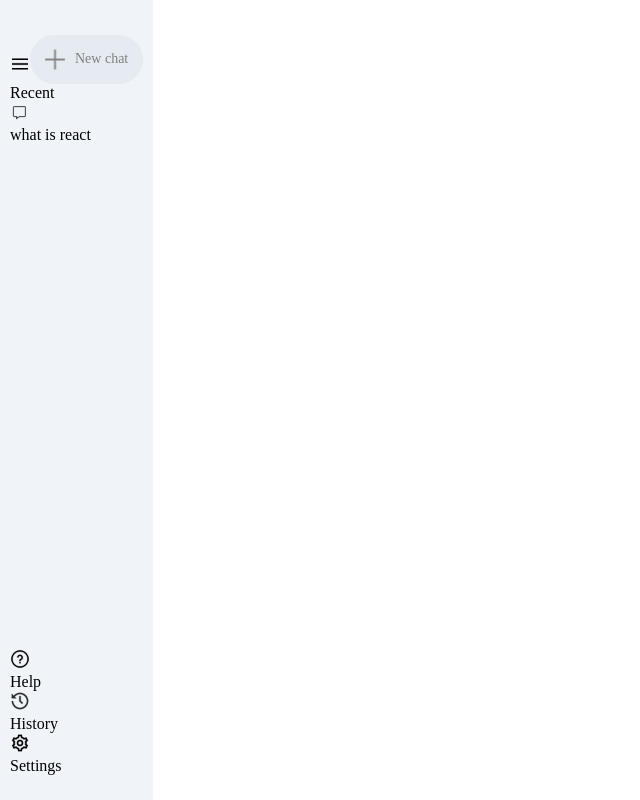
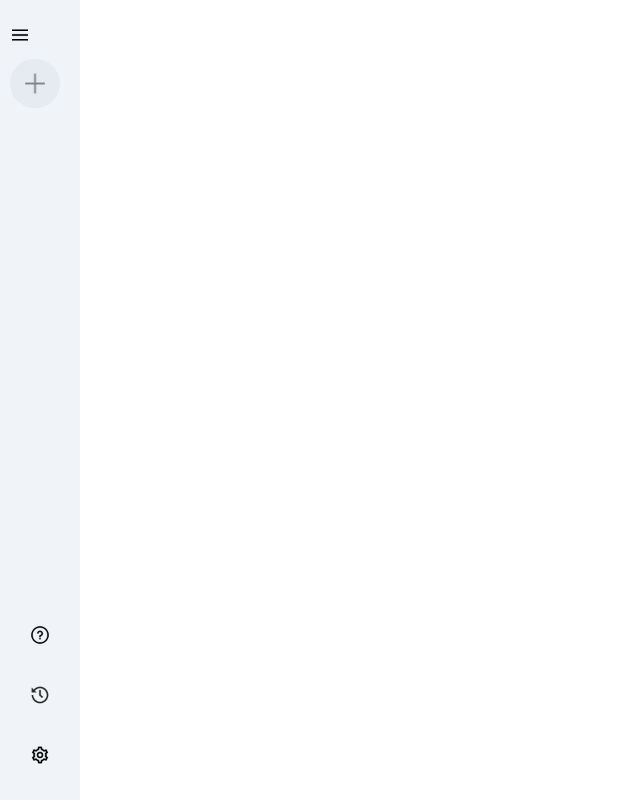
Before and after one commit to harshavardhan314/Gemini-Clone, a React (Vite) app in the folder Gemini-2.0/: page / in a window 1280 px wide. Shown: the whole page, without its empty margins (0-640 px from the left). Built offline with nearby package versions, Linux system fonts and the light colour scheme.

Commit message:
sidebar component

```diff
--- a/Gemini-2.0/src/Components/Sidebar/Sidebar.css
+++ b/Gemini-2.0/src/Components/Sidebar/Sidebar.css
@@ -27,7 +27,38 @@
     padding: 10px 15px;
     border-radius: 50px;
     gap:10px;
+;
     color: gray;
     align-items: center;
 
 }
+.New-chat:hover
+{
+    background-color: #d6dbe1;
+    color: black;
+
+}
+.recent
+{
+    margin-top: 10px;
+    padding: 10px;
+}
+.recent-entry
+{
+    display: flex;
+    gap: 10px;
+    margin-top: 20px;
+    padding: 10px 20px;
+    border-radius: 50px;
+}
+.recent-entry:hover
+{
+    background-color: #d6dbe1;
+    color: black;
+    cursor: pointer;
+}
+.bottom
+{
+    display: flex;
+    flex-direction: column;
+}
--- a/Gemini-2.0/src/Components/Sidebar/Sidebar.jsx
+++ b/Gemini-2.0/src/Components/Sidebar/Sidebar.jsx
@@ -1,43 +1,53 @@
-import React from 'react'
-import  './Sidebar.css'
-import { assets } from '../../assets/assets'
+import React, { useState } from 'react';
+import './Sidebar.css';
+import { assets } from '../../assets/assets';
 
 const Sidebar = () => {
+    const [expand, setExpand] = useState(false);
+
+    const toggleExpand = () => setExpand(prev => !prev);
+
     return (
         <div className='sidebar'>
             <div className="top">
-            <img src={assets.menu_icon} alt="" />
-            <div className="New-chat">
-                <img src={assets.plus_icon} alt="" />
-                <p>New chat</p>
+                <div className="menu">
+                    <img src={assets.menu_icon} alt="Menu" onClick={toggleExpand} style={{ cursor: 'pointer',alignItems:'center' }} />
                 </div>
+
+                <div className="New-chat" onClick={toggleExpand}>
+                    <img src={assets.plus_icon} alt="Plus" />
+                    {expand && <p>New chat</p>}
+                </div>
+
+                {expand && (
                     <div className="recent">
                         <p className='recent-title'>Recent</p>
                         <div className="recent-entry">
-                    <img src={assets.message_icon} alt="" />
-                    <p>what is react</p>
+                            <img src={assets.message_icon} alt="Message" />
+                            <p>what is react...</p>
+                        </div>
+                    </div>
+                )}
+            </div>
+
+            <div className="bottom">
+                <div className="bottom-item recent-entry">
+                    <img src={assets.question_icon} alt="Help" />
+                    {expand && <p>Help</p>}
+                </div>
+
+                <div className="bottom-item recent-entry">
+                    <img src={assets.history_icon} alt="History" />
+                    {expand && <p>History</p>}
+                </div>
+
+                <div className="bottom-item recent-entry">
+                    <img src={assets.setting_icon} alt="Settings" />
+                    {expand && <p>Settings</p>}
                 </div>
             </div>
         </div>
-        <div className="bottom">
-            <div className="bottom-item recent-entry">
-                <img src={assets.question_icon} alt="" />
-                <p>Help</p>
-            </div>
+    );
+};
 
-            <div className="bottom-item recent-entry">
-                <img src={assets.history_icon} alt="" />
-                <p>History</p>
-            </div>
-
-            <div className="bottom-item recent-entry">
-                <img src={assets.setting_icon} alt="" />
-                <p>Settings</p>
-            </div>
-
-        </div>
-    </div>
-  )
-}
-
-export default Sidebar
+export default Sidebar;
--- a/Gemini-2.0/src/index.css
+++ b/Gemini-2.0/src/index.css
@@ -1,5 +1,8 @@
+@import url('https://fonts.googleapis.com/css2?family=Outfit:wght@100..900&display=swap');
+
 *{
   margin: 0;
   padding: 0;
   box-sizing: border-box;
+  font-family: 'Outfit', sans-serif;
 }
```
Lines whose indentation alone changed are shown as unchanged.
